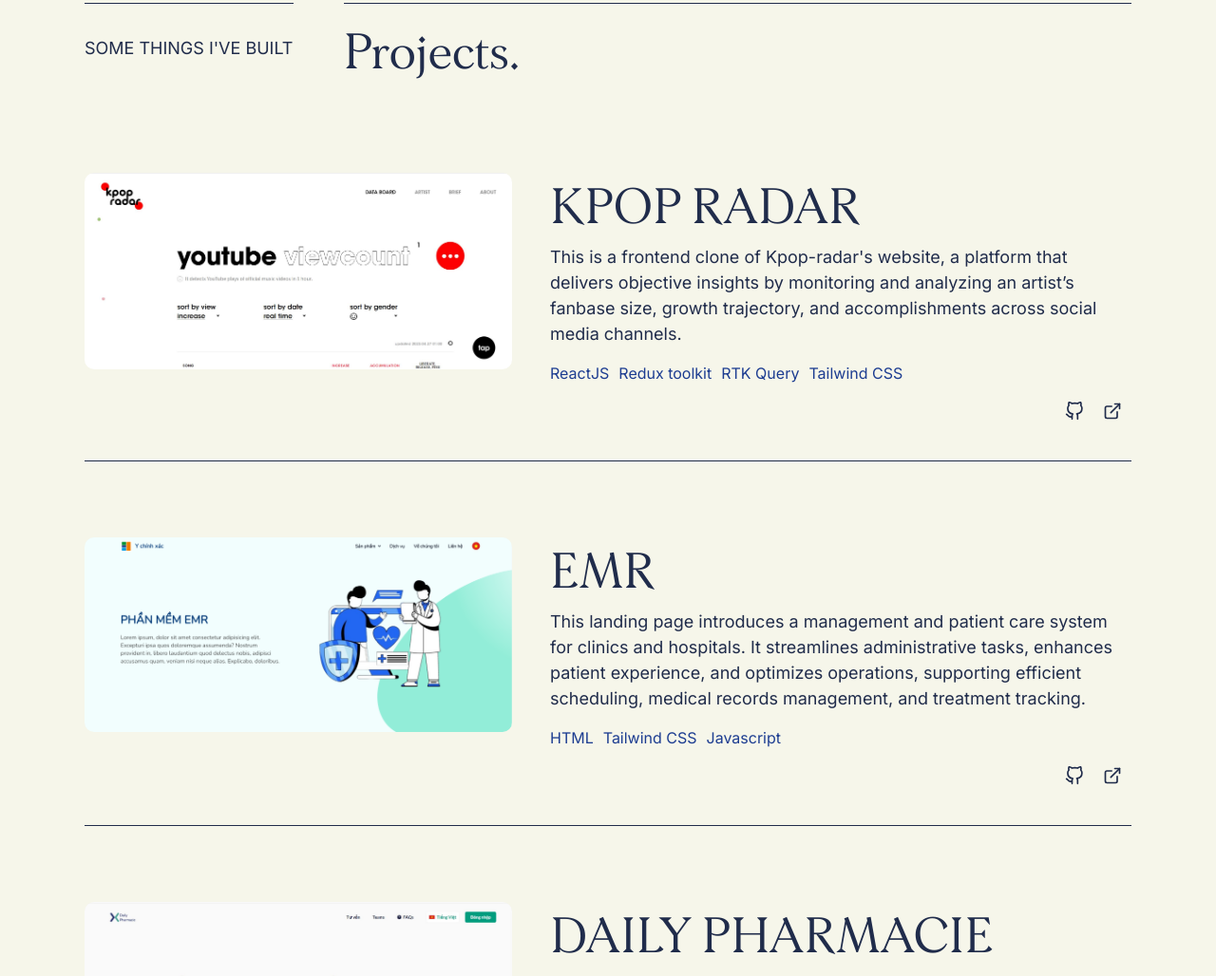
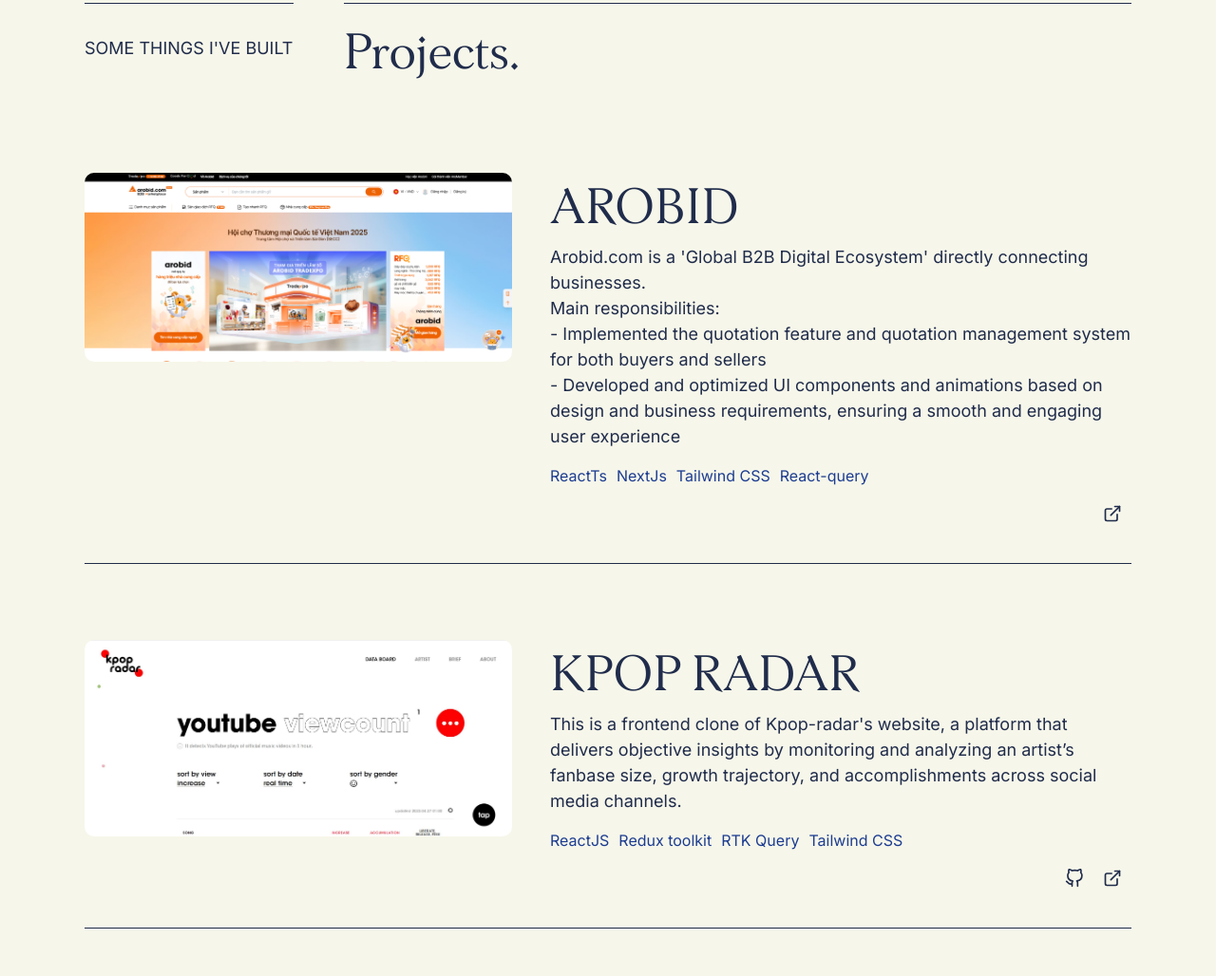
Before and after one commit to kimdungdt2412/kimdungdt2412.github.io, a website: page index.html in a window 1280 px wide. Shown: the part 1573-2601 px from the top of the page at 95% size. Drawn offline with nearby package versions, Linux system fonts and the light colour scheme.

Commit message:
update project

```diff
--- a/index.html
+++ b/index.html
@@ -308,7 +308,82 @@
                 </div>
 
                 <div class="projects-list animation-element opacity-0">
-                    <div class="projects-item animation-element">
+
+                    <div class="projects-item animation-element ">
+                        <img class="cursor-pointer w-full md:max-w-[300px] lg:max-w-[400px] xl:max-w-[450px] rounded-[10px] h-fit mb-[1rem]"
+                        loading="lazy" src="assets/images/project-preview/arobid.png" alt="arobid"
+                        onclick="(() => window.open('https://arobid.com/'))()">
+
+                    <div class="projects-info block text-dark_blue w-full">
+
+                        <a href="https://tix-movie-ticket.vercel.app/" target="_blank">
+
+                            <h3 class="font-morion text-[32px] mb-[1rem] text-balance md:text-[50px] md:mb-0">AROBID
+                            </h3>
+                        </a>
+
+                        <p class="text-[15px] md:text-[18px]">
+                            Arobid.com is a 'Global B2B Digital Ecosystem' directly connecting businesses.
+                            <br/>
+                            Main responsibilities:
+                            <br />
+                            - Implemented the quotation feature and quotation management system for both buyers and sellers
+                            <br />
+                            - Developed and optimized UI components and animations based on design and business requirements, ensuring a smooth and engaging user experience
+                        </p>
+
+                        <ul class="flex mt-4 font-medium gap-2.5 flex-wrap text-blue">
+                            <li class="projects-stack">
+                                ReactTs
+                            </li>
+
+                            <li class="projects-stack">
+                                NextJs
+                            </li>
+
+                            <li class="projects-stack">
+                                Tailwind CSS
+                            </li>
+
+                            <li class="projects-stack">
+                                React-query
+                            </li>
+                        </ul>
+
+                        <div class="flex justify-end mt-1 text-dark_blue flex-nowrap md:mt-2">
+
+                            <!-- <a class="projects-link" href="https://github.com/kimdungdt2412/booking-ticket-movie"
+                                target="_blank">
+                                <svg width="20" height="20" xmlns="http://www.w3.org/2000/svg" role="img"
+                                    viewBox="0 0 24 24" fill="none" stroke="currentColor" stroke-width="2"
+                                    stroke-linecap="round" stroke-linejoin="round" class="feather feather-github">
+                                    <title>GitHub</title>
+                                    <path
+                                        d="M9 19c-5 1.5-5-2.5-7-3m14 6v-3.87a3.37 3.37 0 0 0-.94-2.61c3.14-.35 6.44-1.54 6.44-7A5.44 5.44 0 0 0 20 4.77 5.07 5.07 0 0 0 19.91 1S18.73.65 16 2.48a13.38 13.38 0 0 0-7 0C6.27.65 5.09 1 5.09 1A5.07 5.07 0 0 0 5 4.77a5.44 5.44 0 0 0-1.5 3.78c0 5.42 3.3 6.61 6.44 7A3.37 3.37 0 0 0 9 18.13V22">
+                                    </path>
+                                </svg>
+                            </a> -->
+
+                            <a class="projects-link" href="https://arobid.com/" target="_blank">
+                                <svg width="20" height="20" xmlns="http://www.w3.org/2000/svg" role="img"
+                                    viewBox="0 0 24 24" fill="none" stroke="currentColor" stroke-width="2"
+                                    stroke-linecap="round" stroke-linejoin="round"
+                                    class="feather feather-external-link">
+                                    <title>External Link</title>
+                                    <path d="M18 13v6a2 2 0 0 1-2 2H5a2 2 0 0 1-2-2V8a2 2 0 0 1 2-2h6"></path>
+                                    <polyline points="15 3 21 3 21 9"></polyline>
+                                    <line x1="10" y1="14" x2="21" y2="3"></line>
+                                </svg>
+                            </a>
+                        </div>
+
+                    </div>
+                    </div>
+
+
+
+
+                    <div class="projects-item animation-element !pt-[60px] md:!pt-[80px]">
 
                         <img class="cursor-pointer w-full md:max-w-[300px] lg:max-w-[400px] xl:max-w-[450px] rounded-[10px] h-fit mb-[1rem]"
                             loading="lazy" src="assets/images/project-preview/kpop-radar.JPG" alt="kpop-radar"
@@ -515,6 +590,8 @@
 
                         </div>
                     </div>
+
+
 
 
                     <div class="projects-item animation-element !pt-[60px] md:!pt-[80px]">
@@ -803,10 +880,10 @@
 
 
                 <div class="flex justify-center mb-[40px]">
-                    <div
+                    <!-- <div
                         class="styled-button relative text-center flex items-center justify-center border-[1px] border-dark_blue rounded-[99px] overflow-hidden py-[8px] px-[16px] cursor-pointer w-fit">
                         <a class="tracking-widest" href="./resume.pdf" class="hyperlink" target="_blank">GET MY CV</a>
-                    </div>
+                    </div> -->
 
                 </div>
 
```
Also changed, not shown: assets/images/project-preview/arobid.png (added).
